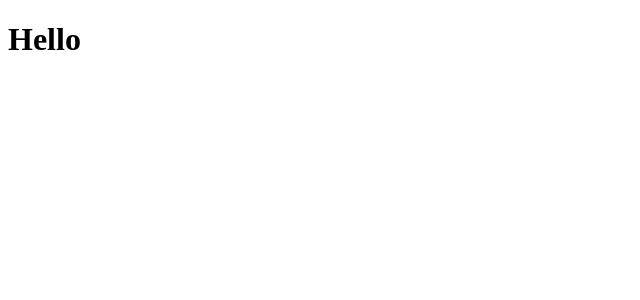
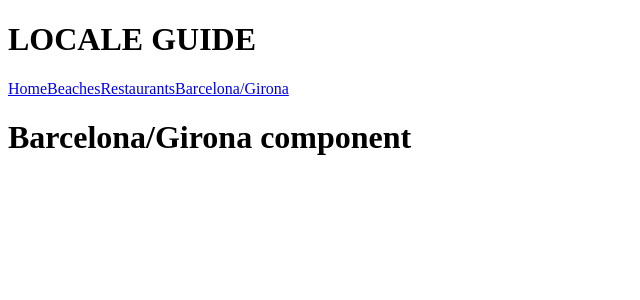
Before and after one commit to Lilia-Sirgalina/local-guide, a React (Vite) app: page /Barcelona in a window 1280 px wide. Shown: the top 300 px of the page, without its empty margins (0-640 px from the left). Built offline with nearby package versions, Linux system fonts and the light colour scheme.

Commit message:
Making app structure

```diff
--- a/package.json
+++ b/package.json
@@ -11,7 +11,8 @@
   },
   "dependencies": {
     "react": "^19.2.0",
-    "react-dom": "^19.2.0"
+    "react-dom": "^19.2.0",
+    "react-router-dom": "^7.13.0"
   },
   "devDependencies": {
     "@eslint/js": "^9.39.1",
--- a/src/App.jsx
+++ b/src/App.jsx
@@ -1,12 +1,34 @@
 import { useState } from 'react'
 import './App.css'
+import { BrowserRouter as Router, Routes, Route, Link } from "react-router";
+import Home from './Home';
+import Beaches from './Beaches';
+import Restaurants from './Restaurants';
+import Barcelona from './Barcelona';
 
 function App() {
 
 
   return (
     <>
-      <h1>Hello</h1>
+      <h1>LOCALE GUIDE</h1>
+
+      <div>
+        <Router>
+      <nav>
+        <Link to="/" className="link">Home</Link>
+        <Link to="/beaches" className="link">Beaches</Link>
+        <Link to="/restaurants" className="link">Restaurants</Link>
+        <Link to="/Barcelona" className="link">Barcelona/Girona</Link>
+      </nav>
+      <Routes>
+        <Route path="/" element={<Home />} />
+        <Route path="/beaches" element={<Beaches />} />
+        <Route path="/restaurants" element={<Restaurants />} />
+        <Route path="/Barcelona" element={<Barcelona />} />
+      </Routes>
+    </Router>
+      </div>
     </>
   )
 }
--- /dev/null
+++ b/src/Barcelona.jsx
@@ -0,0 +1,9 @@
+const Barcelona = () => {
+    return (
+        <div>
+            <h1>Barcelona/Girona component</h1>
+        </div>
+    )
+}
+
+export default Barcelona;
--- /dev/null
+++ b/src/Beaches.jsx
@@ -0,0 +1,9 @@
+const Beaches = () => {
+    return (
+        <div>
+            <h1>Beaches component</h1>
+        </div>
+    )
+}
+
+export default Beaches;
--- /dev/null
+++ b/src/Home.jsx
@@ -0,0 +1,9 @@
+const Home = () => {
+    return (
+        <div>
+            <h1>Home component</h1>
+        </div>
+    )
+}
+
+export default Home
--- /dev/null
+++ b/src/Restaurants.jsx
@@ -0,0 +1,9 @@
+const Restaurants = () => {
+    return (
+        <div>
+            <h1>Restaurants component</h1>
+        </div>
+    )
+}
+
+export default Restaurants;
```
Also changed, not shown: src/costa-maresme.webp (added), 1 other file (tests, documents, lock files or other folders).
